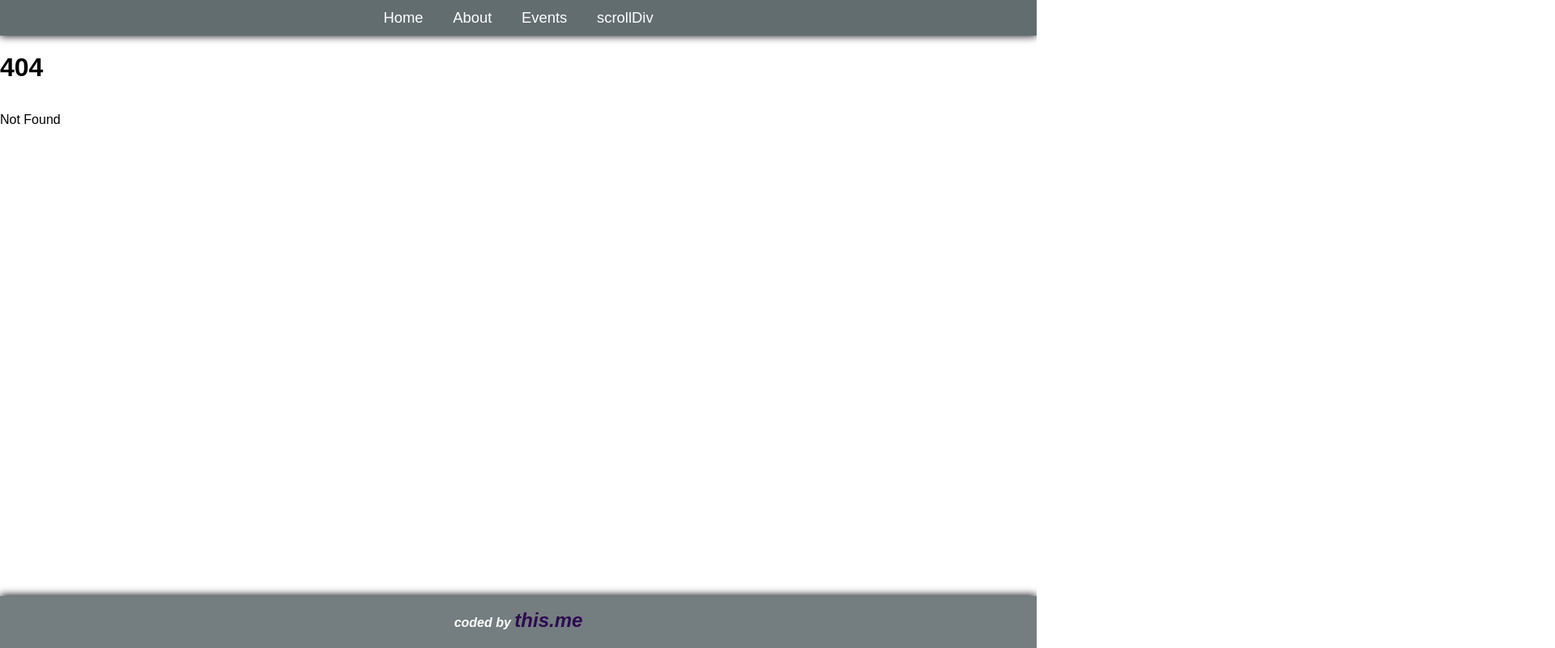
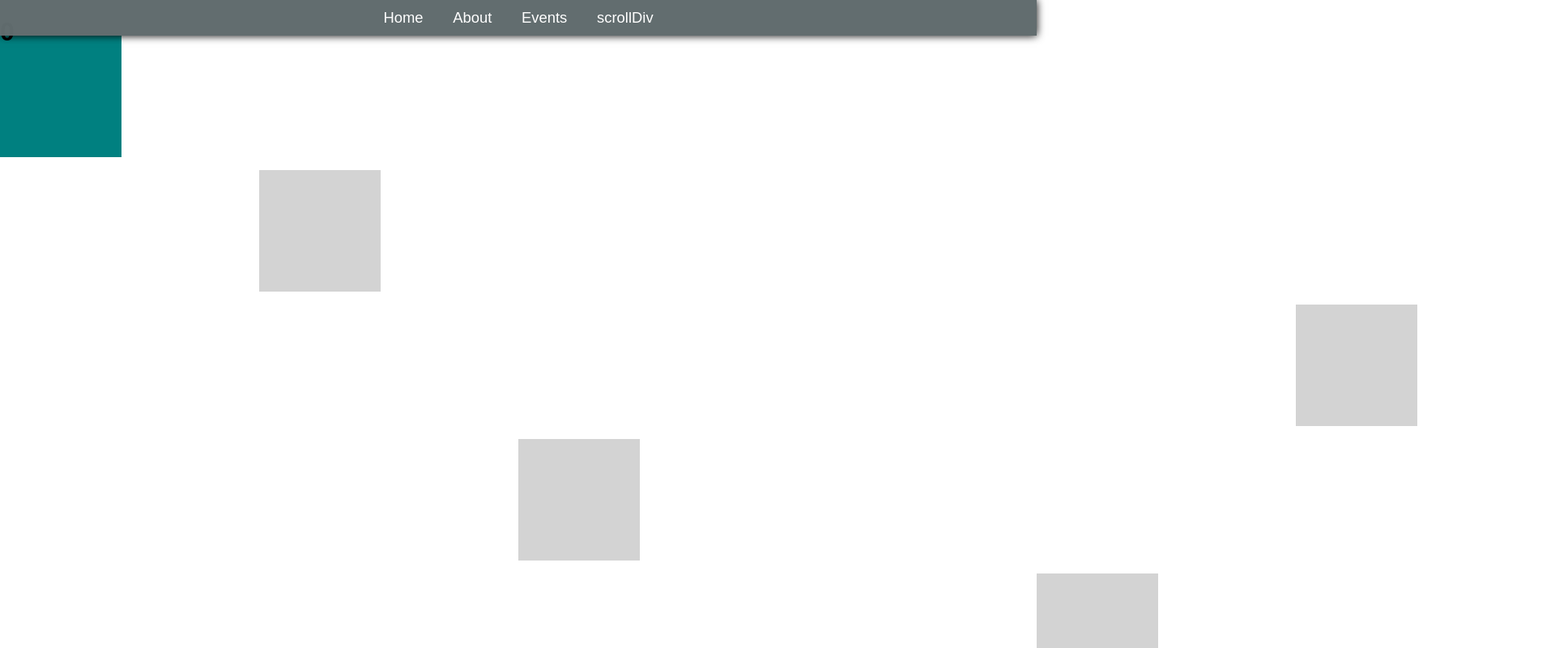
Before and after one commit to evariste1963/cool_stuff, a SvelteKit app: page /paralax in a window 1280 px wide. Before the commit this address had no page. Shown: the top 800 px of the page at 81% size, 1920 px wide, since content can reach past the window. Built offline with nearby package versions, Linux system fonts and the light colour scheme.

Commit message:
svelte_paralax

```diff
--- /dev/null
+++ b/src/routes/paralax/+page.svelte
@@ -0,0 +1,40 @@
+<script>
+	let scroll;
+	let speed = 3
+</script>
+
+<svelte:window bind:scrollY={scroll} />
+
+<h1>{scroll}</h1>
+<section>
+	<div class="box pin" style:transform={`translate3d(0, ${scroll * speed}px, 0)`} style:background="teal" />
+	<div class="box" style:margin-left="20em"/>
+	<div class="box" style:margin-left="100em"/>
+	<div class="box" style:margin-left="40em"/>
+	<div class="box" style:margin-left="80em"/>
+	<div class="box" style:margin-left="60em"/>
+	<div class="box" style:transform={`translate3d(0, ${scroll * speed * -0.2}px, 0)`} style:background="red" style:margin-left="30em"/>
+	<div class="box" style:margin-left="120em"/>
+</section>
+
+
+<style>
+    section {
+        height: 1000em
+    }
+	h1 {
+		position: fixed;
+		z-index: 10;
+	}
+	.box {
+		--size: 150px;
+		height: var(--size);
+		width: var(--size);
+		background: lightGrey;
+		margin-bottom: 1rem;
+	}
+
+/* 	.pin {
+		position: fixed;
+	} */
+</style>
```
